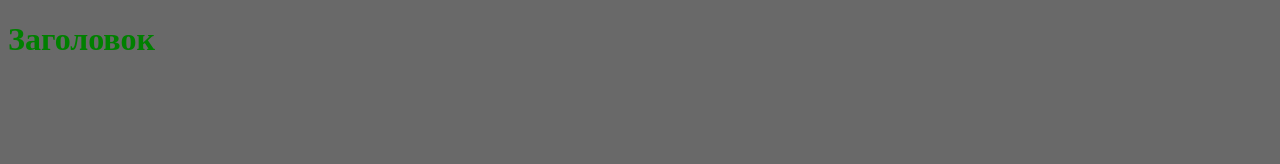
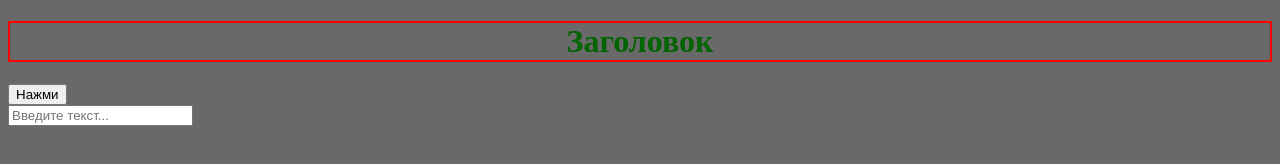
Before and after one commit to TaniSakura/new-html, a plain HTML site: page index.html in a window 1280 px wide. Drawn offline with Linux system fonts and the light colour scheme.

Commit message:
добавила кнопку и input

```diff
--- a/index.html
+++ b/index.html
@@ -7,5 +7,7 @@
 </head>
 <body>
 <h1>Заголовок</h1>
+<button type="button">Нажми</button>
+<input type="text" placeholder="Введите текст...">
 </body>
 </html>
--- a/style.css
+++ b/style.css
@@ -1,6 +1,15 @@
 body {
+
     background-color: dimgrey;
 }
 h1 {
-    color: green;
+    color: darkgreen;
+    border: 2px solid red;
+ text-align: center;
 }
+input{
+    display: block;
+}
+button{
+    display: block;
+}
```
